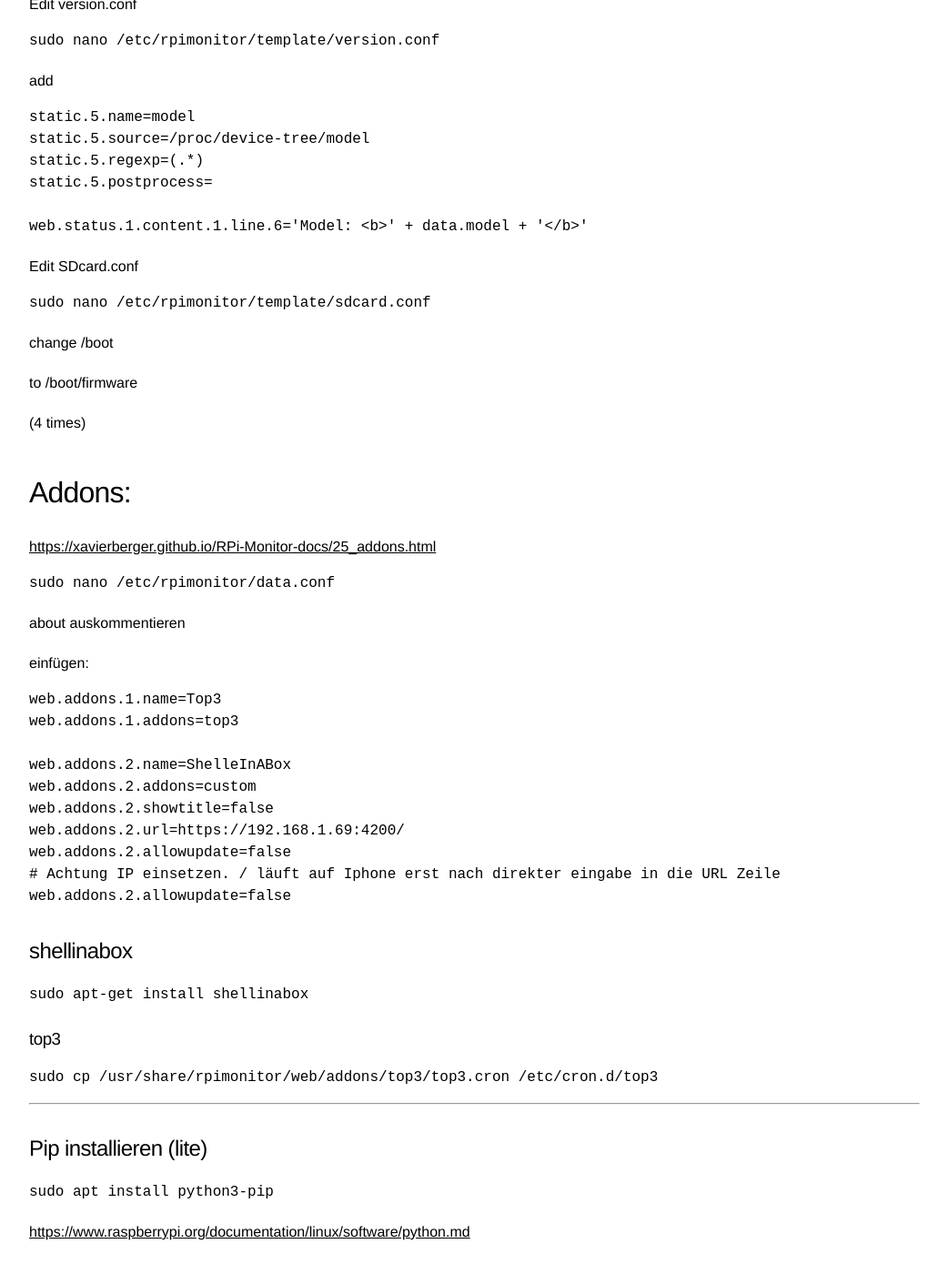
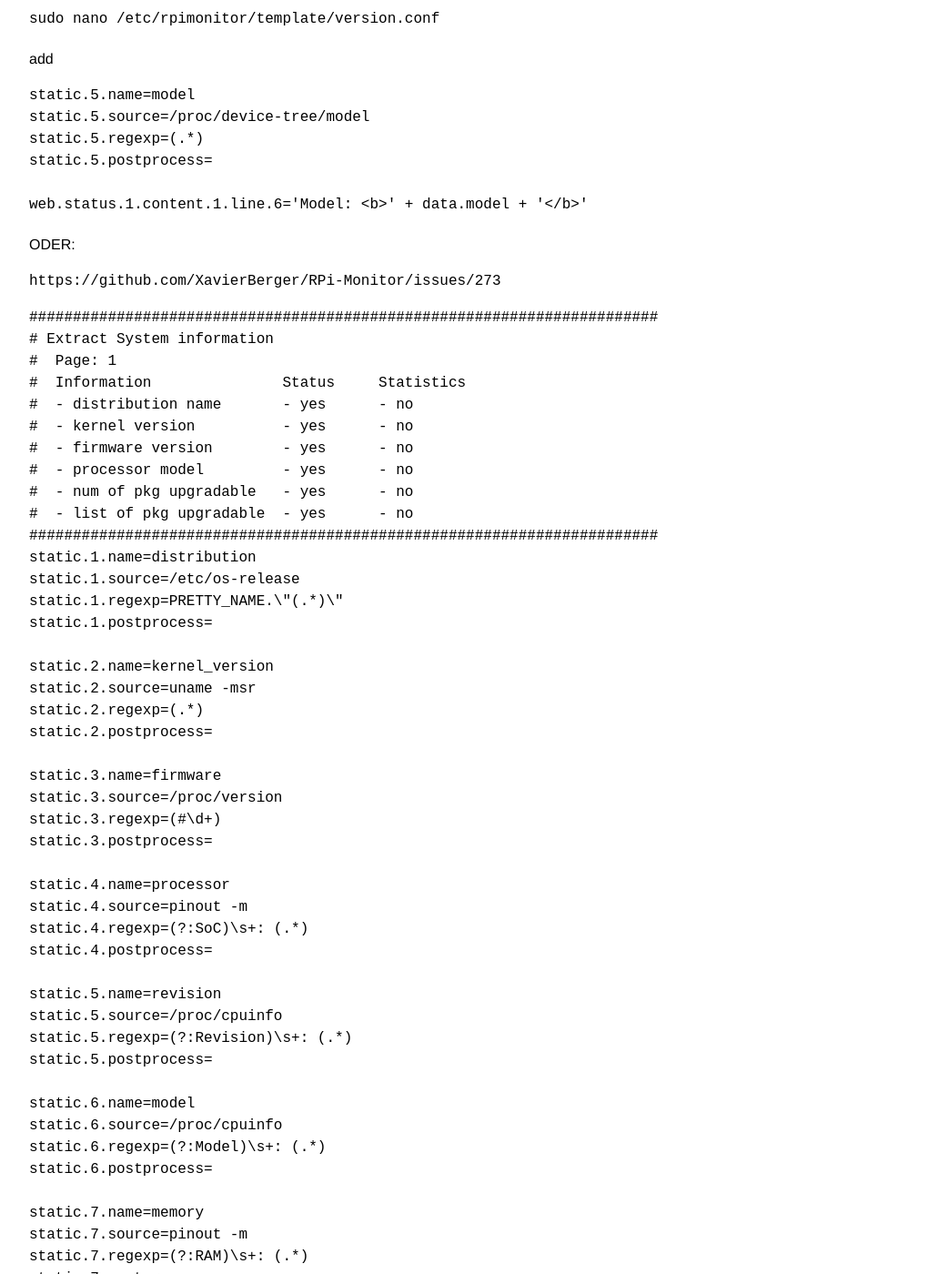
Before and after one commit to Wingertsau/ct.github.io, a Jekyll site: the page built from raspi.md, in a window 1280 px wide and 1400 px high, scrolled down 1337 px. Shown: the whole window at 91% size, without its empty margins (146-1188 px from the left). Built offline with Jekyll 4.4.1, drawn with Linux system fonts in a browser that asks for light colours; our own code applies the rules of GitHub Pages for plain Markdown files; some of the changed text lies outside the part shown.

Commit message:
Update raspi.md

````diff
--- a/raspi.md
+++ b/raspi.md
@@ -70,6 +70,78 @@ add
     static.5.postprocess=
 
     web.status.1.content.1.line.6='Model: <b>' + data.model + '</b>'
+
+ODER:
+
+    https://github.com/XavierBerger/RPi-Monitor/issues/273
+
+```
+########################################################################
+# Extract System information
+#  Page: 1
+#  Information               Status     Statistics
+#  - distribution name       - yes      - no
+#  - kernel version          - yes      - no
+#  - firmware version        - yes      - no
+#  - processor model         - yes      - no
+#  - num of pkg upgradable   - yes      - no
+#  - list of pkg upgradable  - yes      - no
+########################################################################
+static.1.name=distribution
+static.1.source=/etc/os-release
+static.1.regexp=PRETTY_NAME.\"(.*)\"
+static.1.postprocess=
+
+static.2.name=kernel_version
+static.2.source=uname -msr
+static.2.regexp=(.*)
+static.2.postprocess=
+
+static.3.name=firmware
+static.3.source=/proc/version
+static.3.regexp=(#\d+)
+static.3.postprocess=
+
+static.4.name=processor
+static.4.source=pinout -m
+static.4.regexp=(?:SoC)\s+: (.*)
+static.4.postprocess=
+
+static.5.name=revision
+static.5.source=/proc/cpuinfo
+static.5.regexp=(?:Revision)\s+: (.*)
+static.5.postprocess=
+
+static.6.name=model
+static.6.source=/proc/cpuinfo
+static.6.regexp=(?:Model)\s+: (.*)
+static.6.postprocess=
+
+static.7.name=memory
+static.7.source=pinout -m
+static.7.regexp=(?:RAM)\s+: (.*)
+static.7.postprocess=
+
+dynamic.1.name=upgrade
+dynamic.1.source=/var/lib/rpimonitor/updatestatus.txt
+dynamic.1.regexp=(\d+ upgradable\(s\)|.*&nbsp;.*)
+dynamic.1.postprocess=
+dynamic.1.rrd=
+
+dynamic.2.name=packages
+dynamic.2.source=/var/lib/rpimonitor/updatestatus.txt
+dynamic.2.regexp=^\s+(.*)\s+\d+ upgradable
+dynamic.2.postprocess=
+dynamic.2.rrd=
+
+web.status.1.content.1.name=Version
+web.status.1.content.1.icon=version.png
+web.status.1.content.1.line.1='Model: <b>' + data.model + ' (<i>' + data.revision + ')</i></b>'
+web.status.1.content.1.line.2='Processor: <b>' + data.processor + '</b>   Memory : <b>' + data.memory + '</b>'
+web.status.1.content.1.line.3='Distribution: <b>'+ data.distribution + '</b>'
+web.status.1.content.1.line.4='Kernel version: <b>' + data.kernel_version + ' (<i>' + data.firmware + ')</i></b>'
+web.status.1.content.1.line.5='Package(s): <b>' + data.upgrade + '</b>' + ShowInfo('packages','Package(s) upgradable(s)',data.packages)
+```
 
 
 
````
